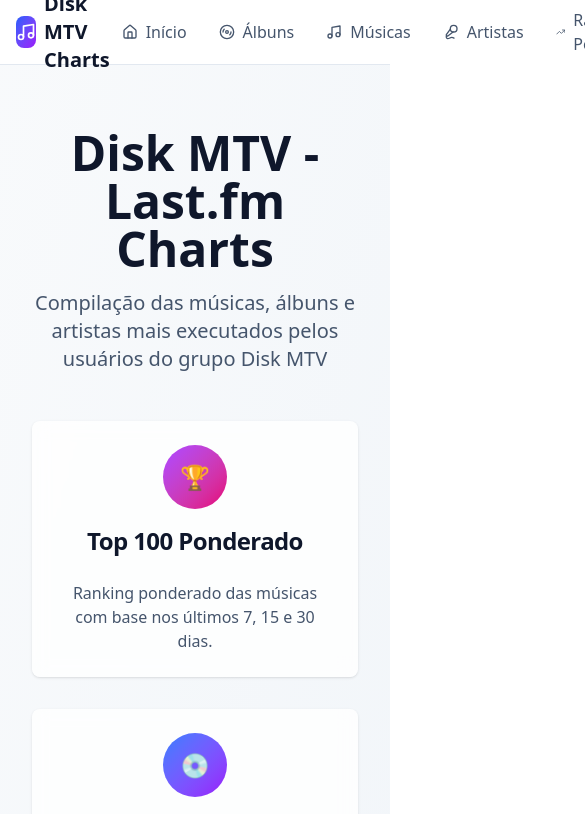
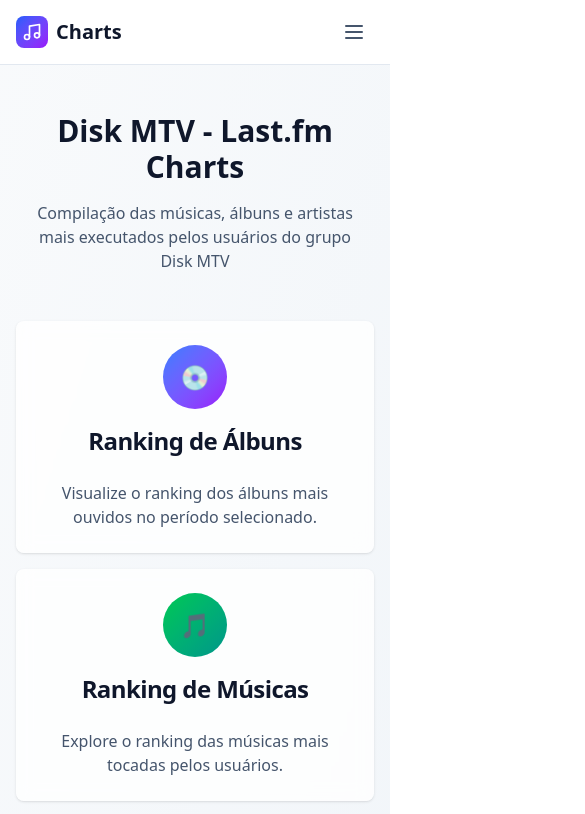
Before and after one commit to brunoblv/disk_mtv_charts, a Next.js app: page / in a window 390 px wide. Shown: the top 814 px of the page, 585 px wide, since content can reach past the window. Built offline with nearby package versions, Linux system fonts and the light colour scheme.

Commit message:
Refactor layout by replacing inline navigation with a dedicated Navigation component; update HomePage styles and reintroduce 'Top 100 Ponderado' card for improved UI consistency and responsiveness.

```diff
--- a/src/app/layout.tsx
+++ b/src/app/layout.tsx
@@ -1,8 +1,7 @@
 import type { Metadata } from "next";
 import { Geist } from "next/font/google";
 import "./globals.css";
-import Link from "next/link";
-import { Music, Disc3, Home, Mic2, TrendingUp } from "lucide-react";
+import Navigation from "@/components/Navigation";
 
 const geistSans = Geist({
   variable: "--font-geist-sans",
@@ -23,63 +22,7 @@
   return (
     <html lang="pt-BR" suppressHydrationWarning>
       <body className={geistSans.variable}>
-        {/* Navegação */}
-        <nav className="bg-white border-b border-slate-200 sticky top-0 z-50">
-          <div className="max-w-7xl mx-auto px-4 sm:px-6 lg:px-8">
-            <div className="flex justify-between items-center h-16">
-              <div className="flex items-center">
-                <Link
-                  href="/"
-                  className="flex items-center space-x-2 text-xl font-bold text-slate-900"
-                >
-                  <div className="w-8 h-8 bg-gradient-to-br from-blue-600 to-purple-600 rounded-lg flex items-center justify-center">
-                    <Music className="w-5 h-5 text-white" />
-                  </div>
-                  <span>Disk MTV Charts</span>
-                </Link>
-              </div>
-
-              <div className="flex items-center space-x-8">
-                <Link
-                  href="/"
-                  className="flex items-center space-x-2 text-slate-600 hover:text-slate-900 transition-colors"
-                >
-                  <Home className="w-4 h-4" />
-                  <span>Início</span>
-                </Link>
-                <Link
-                  href="/albums"
-                  className="flex items-center space-x-2 text-slate-600 hover:text-slate-900 transition-colors"
-                >
-                  <Disc3 className="w-4 h-4" />
-                  <span>Álbuns</span>
-                </Link>
-                <Link
-                  href="/songs"
-                  className="flex items-center space-x-2 text-slate-600 hover:text-slate-900 transition-colors"
-                >
-                  <Music className="w-4 h-4" />
-                  <span>Músicas</span>
-                </Link>
-                <Link
-                  href="/artists"
-                  className="flex items-center space-x-2 text-slate-600 hover:text-slate-900 transition-colors"
-                >
-                  <Mic2 className="w-4 h-4" />
-                  <span>Artistas</span>
-                </Link>
-                <Link
-                  href="/top-weighted"
-                  className="flex items-center space-x-2 text-slate-600 hover:text-slate-900 transition-colors"
-                >
-                  <TrendingUp className="w-4 h-4" />
-                  <span>Ranking Ponderado</span>
-                </Link>
-              </div>
-            </div>
-          </div>
-        </nav>
-
+        <Navigation />
         {/* Conteúdo principal */}
         <main>{children}</main>
       </body>
--- a/src/app/page.tsx
+++ b/src/app/page.tsx
@@ -9,39 +9,19 @@
 
 export default function HomePage() {
   return (
-    <main className="min-h-screen bg-gradient-to-br from-slate-50 to-slate-100 p-8 pt-16">
+    <main className="min-h-screen bg-gradient-to-br from-slate-50 to-slate-100 p-4 sm:p-6 lg:p-8 pt-12 sm:pt-14 lg:pt-16">
       <div className="max-w-6xl mx-auto">
         <div className="text-center mb-12">
-          <h1 className="text-5xl font-bold text-slate-900 mb-4">
+          <h1 className="text-3xl sm:text-4xl lg:text-5xl font-bold text-slate-900 mb-4 px-4">
             Disk MTV - Last.fm Charts
           </h1>
-          <p className="text-xl text-slate-600 max-w-2xl mx-auto">
+          <p className="text-base sm:text-lg lg:text-xl text-slate-600 max-w-2xl mx-auto px-4">
             Compilação das músicas, álbuns e artistas mais executados pelos
             usuários do grupo Disk MTV
           </p>
         </div>
 
-        <div className="grid md:grid-cols-2 lg:grid-cols-4 gap-8 max-w-6xl mx-auto">
-          {/* Card de Músicas Ponderadas */}
-          <Link href="/top-weighted" className="group">
-            <Card className="h-full transition-all duration-300 hover:shadow-xl hover:scale-105 border-0 bg-white/80 backdrop-blur-sm">
-              <CardHeader className="text-center">
-                <div className="w-16 h-16 mx-auto mb-4 bg-gradient-to-br from-purple-500 to-pink-600 rounded-full flex items-center justify-center text-2xl text-white">
-                  🏆
-                </div>
-                <CardTitle className="text-2xl text-slate-900">
-                  Top 100 Ponderado
-                </CardTitle>
-              </CardHeader>
-              <CardContent className="text-center">
-                <CardDescription className="text-slate-600 text-base">
-                  Ranking ponderado das músicas com base nos últimos 7, 15 e 30
-                  dias.
-                </CardDescription>
-              </CardContent>
-            </Card>
-          </Link>
-
+        <div className="grid md:grid-cols-2 lg:grid-cols-4 gap-4 sm:gap-6 lg:gap-8 max-w-6xl mx-auto">
           {/* Card de Álbuns */}
           <Link href="/albums" className="group">
             <Card className="h-full transition-all duration-300 hover:shadow-xl hover:scale-105 border-0 bg-white/80 backdrop-blur-sm">
@@ -99,6 +79,26 @@
               </CardContent>
             </Card>
           </Link>
+
+          {/* Card de Músicas Ponderadas */}
+          <Link href="/top-weighted" className="group">
+            <Card className="h-full transition-all duration-300 hover:shadow-xl hover:scale-105 border-0 bg-white/80 backdrop-blur-sm">
+              <CardHeader className="text-center">
+                <div className="w-16 h-16 mx-auto mb-4 bg-gradient-to-br from-purple-500 to-pink-600 rounded-full flex items-center justify-center text-2xl text-white">
+                  🏆
+                </div>
+                <CardTitle className="text-2xl text-slate-900">
+                  Top 100 Ponderado
+                </CardTitle>
+              </CardHeader>
+              <CardContent className="text-center">
+                <CardDescription className="text-slate-600 text-base">
+                  Ranking ponderado das músicas com base nos últimos 7, 15 e 30
+                  dias.
+                </CardDescription>
+              </CardContent>
+            </Card>
+          </Link>
         </div>
       </div>
     </main>
--- /dev/null
+++ b/src/components/Navigation.tsx
@@ -0,0 +1,100 @@
+"use client";
+
+import { useState } from "react";
+import Link from "next/link";
+import { Music, Disc3, Home, Mic2, TrendingUp, Menu, X } from "lucide-react";
+
+export default function Navigation() {
+  const [isMobileMenuOpen, setIsMobileMenuOpen] = useState(false);
+
+  const toggleMobileMenu = () => {
+    setIsMobileMenuOpen(!isMobileMenuOpen);
+  };
+
+  const closeMobileMenu = () => {
+    setIsMobileMenuOpen(false);
+  };
+
+  const navLinks = [
+    { href: "/", icon: Home, label: "Início" },
+    { href: "/albums", icon: Disc3, label: "Álbuns" },
+    { href: "/songs", icon: Music, label: "Músicas" },
+    { href: "/artists", icon: Mic2, label: "Artistas" },
+    { href: "/top-weighted", icon: TrendingUp, label: "Ranking Ponderado" },
+  ];
+
+  return (
+    <nav className="bg-white border-b border-slate-200 sticky top-0 z-50">
+      <div className="max-w-7xl mx-auto px-4 sm:px-6 lg:px-8">
+        <div className="flex justify-between items-center h-16">
+          {/* Logo */}
+          <div className="flex items-center">
+            <Link
+              href="/"
+              className="flex items-center space-x-2 text-xl font-bold text-slate-900"
+              onClick={closeMobileMenu}
+            >
+              <div className="w-8 h-8 bg-gradient-to-br from-blue-600 to-purple-600 rounded-lg flex items-center justify-center">
+                <Music className="w-5 h-5 text-white" />
+              </div>
+              <span className="hidden sm:inline">Disk MTV Charts</span>
+              <span className="sm:hidden">Charts</span>
+            </Link>
+          </div>
+
+          {/* Desktop Menu */}
+          <div className="hidden md:flex items-center space-x-6 lg:space-x-8">
+            {navLinks.map((link) => {
+              const Icon = link.icon;
+              return (
+                <Link
+                  key={link.href}
+                  href={link.href}
+                  className="flex items-center space-x-2 text-slate-600 hover:text-slate-900 transition-colors text-sm lg:text-base"
+                >
+                  <Icon className="w-4 h-4" />
+                  <span>{link.label}</span>
+                </Link>
+              );
+            })}
+          </div>
+
+          {/* Mobile Menu Button */}
+          <button
+            onClick={toggleMobileMenu}
+            className="md:hidden p-2 text-slate-600 hover:text-slate-900 transition-colors"
+            aria-label="Toggle menu"
+          >
+            {isMobileMenuOpen ? (
+              <X className="w-6 h-6" />
+            ) : (
+              <Menu className="w-6 h-6" />
+            )}
+          </button>
+        </div>
+
+        {/* Mobile Menu */}
+        {isMobileMenuOpen && (
+          <div className="md:hidden border-t border-slate-200">
+            <div className="px-2 pt-2 pb-3 space-y-1">
+              {navLinks.map((link) => {
+                const Icon = link.icon;
+                return (
+                  <Link
+                    key={link.href}
+                    href={link.href}
+                    onClick={closeMobileMenu}
+                    className="flex items-center space-x-3 px-3 py-2 text-slate-600 hover:text-slate-900 hover:bg-slate-50 rounded-md transition-colors"
+                  >
+                    <Icon className="w-5 h-5" />
+                    <span>{link.label}</span>
+                  </Link>
+                );
+              })}
+            </div>
+          </div>
+        )}
+      </div>
+    </nav>
+  );
+}
```
